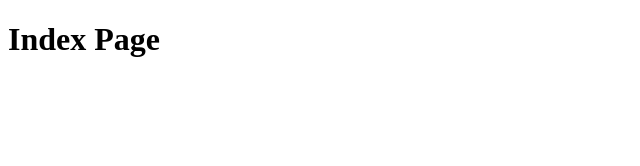
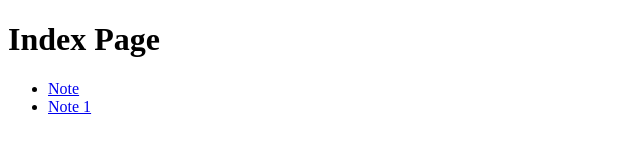
Before and after one commit to danimal-johnson/next-note, a Next.js app: page / in a window 1280 px wide. Shown: the top 166 px of the page, without its empty margins (0-640 px from the left). Built offline with nearby package versions, Linux system fonts and the light colour scheme.

Commit message:
Add: Basic routing

```diff
--- a/pages/index.js
+++ b/pages/index.js
@@ -1,3 +1,20 @@
-import React from 'react';
+import Link from 'next/link';
 
-export default () => <div><h1>Index Page</h1></div>;
+export default () => (
+  <div>
+    <h1>Index Page</h1>
+    <ul>
+      <li><Link href="/notes">
+            Note
+          </Link>
+        </li>
+      <li>
+        <Link href="/notes/[id]" as={"/notes/1"}>Note 1</Link>
+      </li>
+    </ul>
+  </div>
+);
+
+
+// Another option: <Link href="/notes/[id]" as={"/notes/1"}>
+// Link is only for client side routing.
--- a/pages/notes/index.js
+++ b/pages/notes/index.js
@@ -1,3 +1,3 @@
-import React from 'react';
+//  import React from 'react';
 
 export default () => <div><h2>Note Index Path</h2></div>;
```
Also changed, not shown: pages/notes/[...params].js (added, +20 -0 lines), pages/notes/[id].js (deleted, +0 -10 lines).
